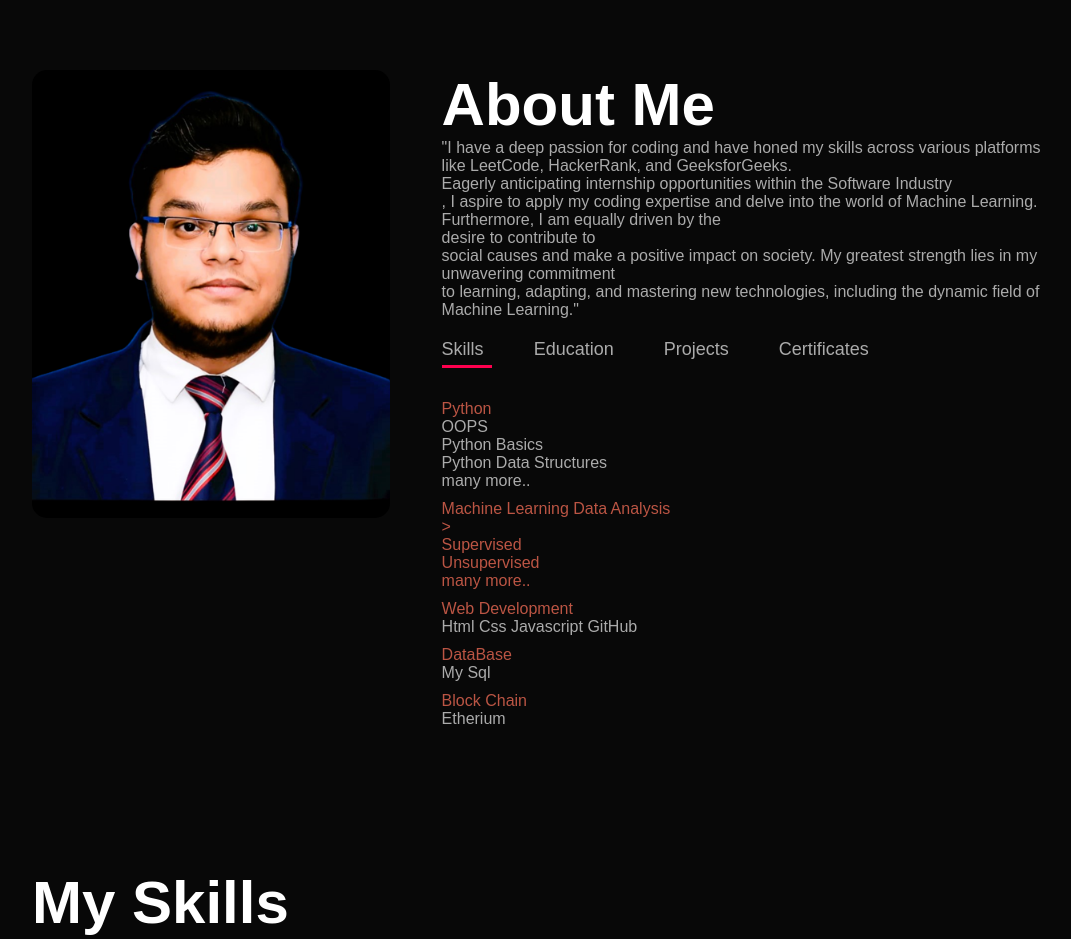
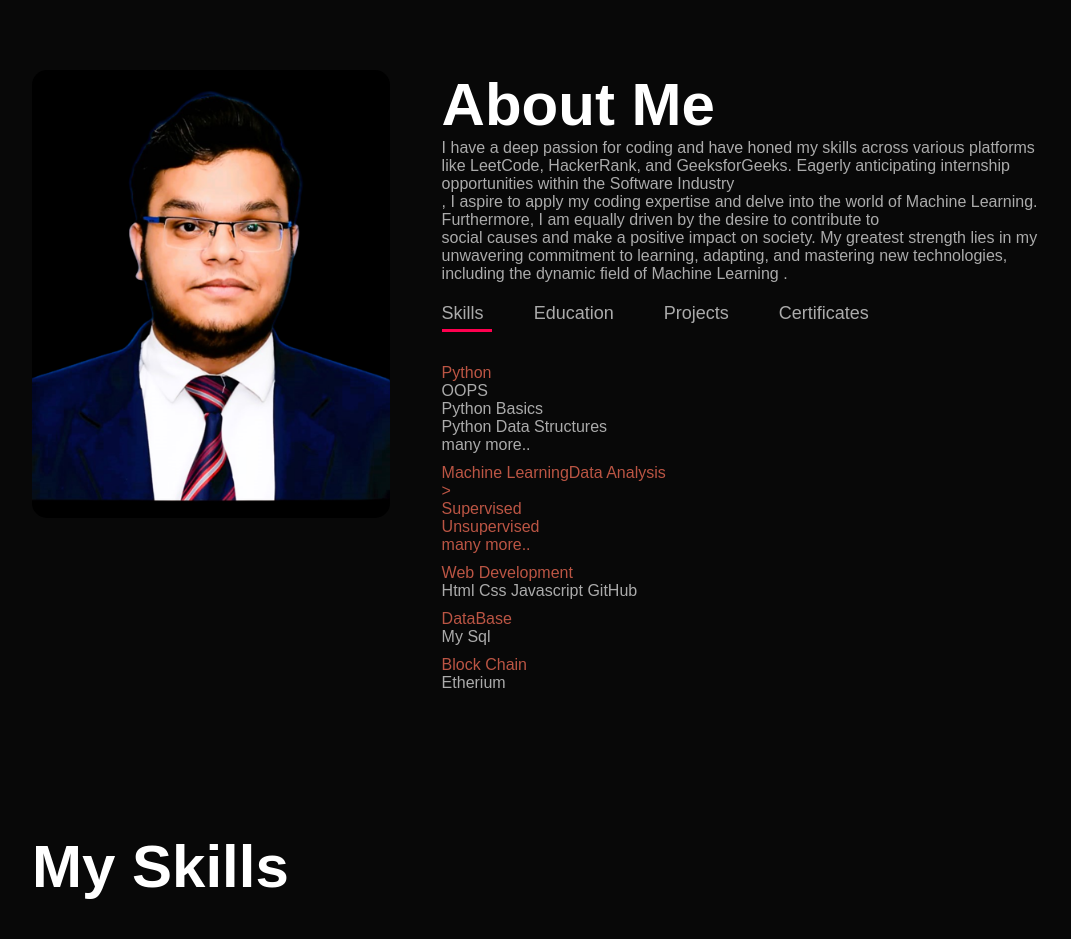
Before and after one commit to ESHAN25S/Portfolio2, a plain HTML site: page index.html in a window 1280 px wide. Shown: the part 820-1759 px from the top of the page, without its empty margins (96-1167 px from the left). Drawn offline with Linux system fonts and the light colour scheme.

Commit message:
Update index.html

```diff
--- a/index.html
+++ b/index.html
@@ -40,7 +40,7 @@
         </div>
         <div class="about-col-2">
             <h1 class="sub-title">About Me</h1>
-            <p>"I have a deep passion for coding and have honed my skills across various platforms like LeetCode, HackerRank, and GeeksforGeeks. <br>Eagerly anticipating internship opportunities within the Software Industry <br>, I aspire to apply my coding expertise and delve into the world of Machine Learning. Furthermore, I am equally driven by the <br> desire to contribute to<br> social causes and make a positive impact on society. My greatest strength lies in my unwavering commitment <br> to learning, adapting, and mastering new technologies, including the dynamic field of Machine Learning." </p>
+            <p>I have a deep passion for coding and have honed my skills across various platforms like LeetCode, HackerRank, and GeeksforGeeks. Eagerly anticipating internship opportunities within the Software Industry <br>, I aspire to apply my coding expertise and delve into the world of Machine Learning. Furthermore, I am equally driven by the  desire to contribute to<br> social causes and make a positive impact on society. My greatest strength lies in my unwavering commitment  to learning, adapting, and mastering new technologies, including the dynamic field of Machine Learning .</p>
             <div class="tab-titles">
                 <p  class="tab-links active-link" onclick="opentab('skills')">Skills</p>
                 <p  class="tab-links"  onclick="opentab('education')">Education</p>
@@ -52,8 +52,8 @@
             <div class="tab-contents active-tab" id='skills'>
                 <ul>
                     <li><span>Python </span><br>OOPS<br>Python Basics<br>Python Data Structures<br> many more..</li>
-                    <li><span>Machine Learning </span<br>Data Analysis <br>><br>Supervised<br>Unsupervised<br>many more..</li>
-                    <li><span>Web Development</span><br>   Html Css Javascript GitHub</li>
+                    <li><span>Machine Learning</span<br>Data Analysis <br>><br>Supervised<br>Unsupervised<br>many more..</li>
+                    <li><span>Web Development</span><br>  Html Css Javascript GitHub</li>
                     <li><span>DataBase </span><br>My Sql</li>
 
                     <li><span>Block Chain </span><br>Etherium</li>
```
